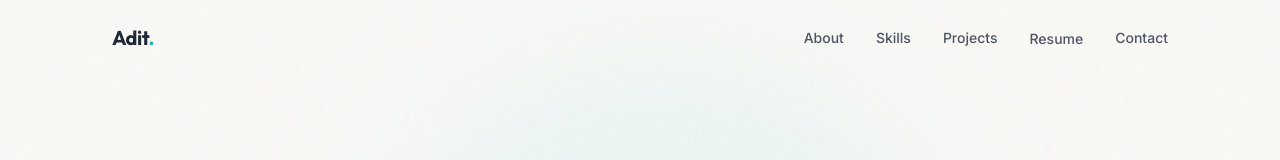
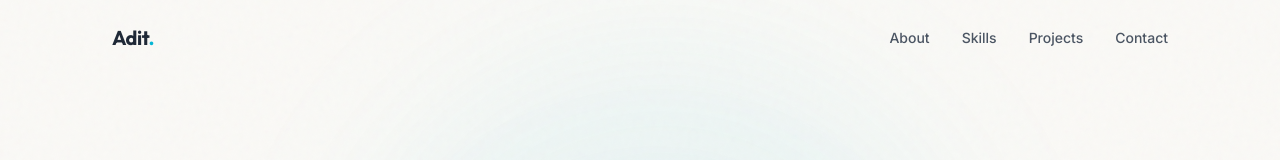
Before and after one commit to Kewateadit/Portfolio, a React (Vite) app: page / in a window 1280 px wide. Shown: the top 160 px of the page. Built offline with nearby package versions, Linux system fonts and the light colour scheme.

Commit message:
Removed Resume link from Navbar

```diff
--- a/src/components/Navbar.jsx
+++ b/src/components/Navbar.jsx
@@ -6,7 +6,7 @@ const navLinks = [
   { name: 'Skills', href: '#skills' },
   { name: 'Projects', href: '#projects' },
   // { name: 'Experience', href: '#experience' },
-  { name: 'Resume', href: '#resume' },
+  // { name: 'Resume', href: '#resume' },
   { name: 'Contact', href: '#contact' },
 ];
 
```
